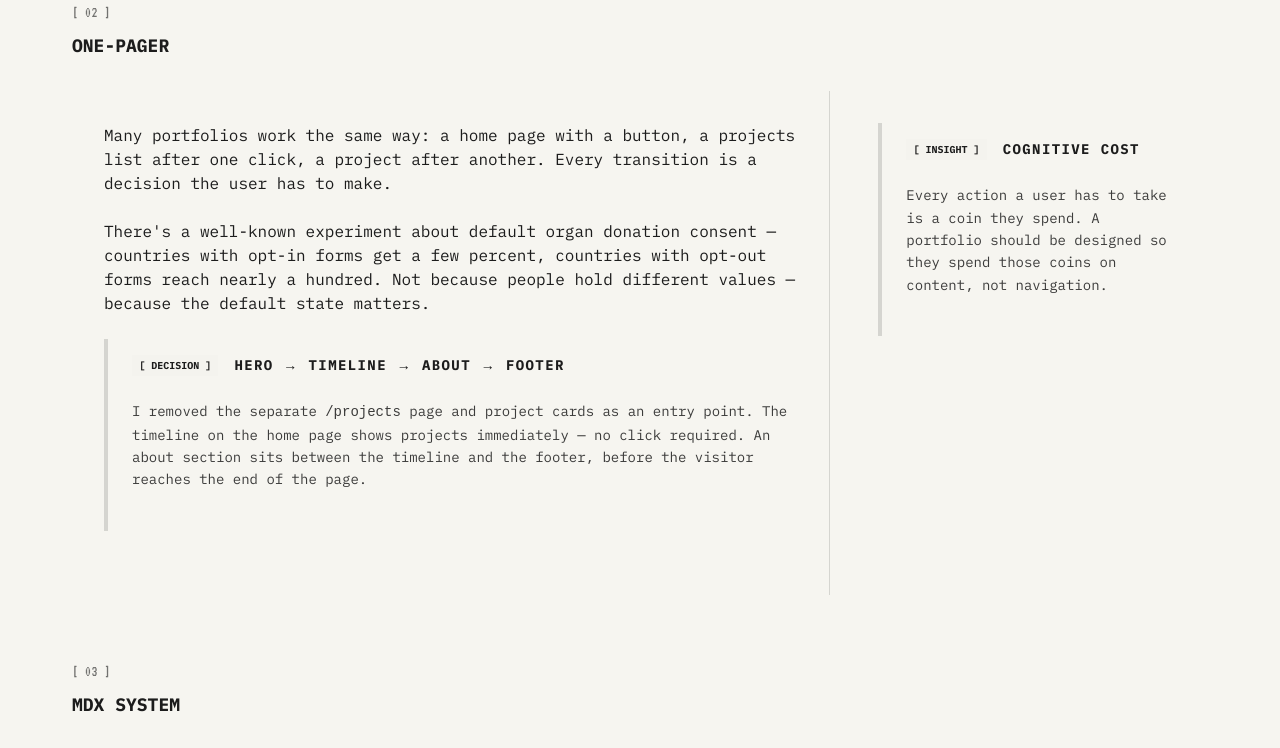
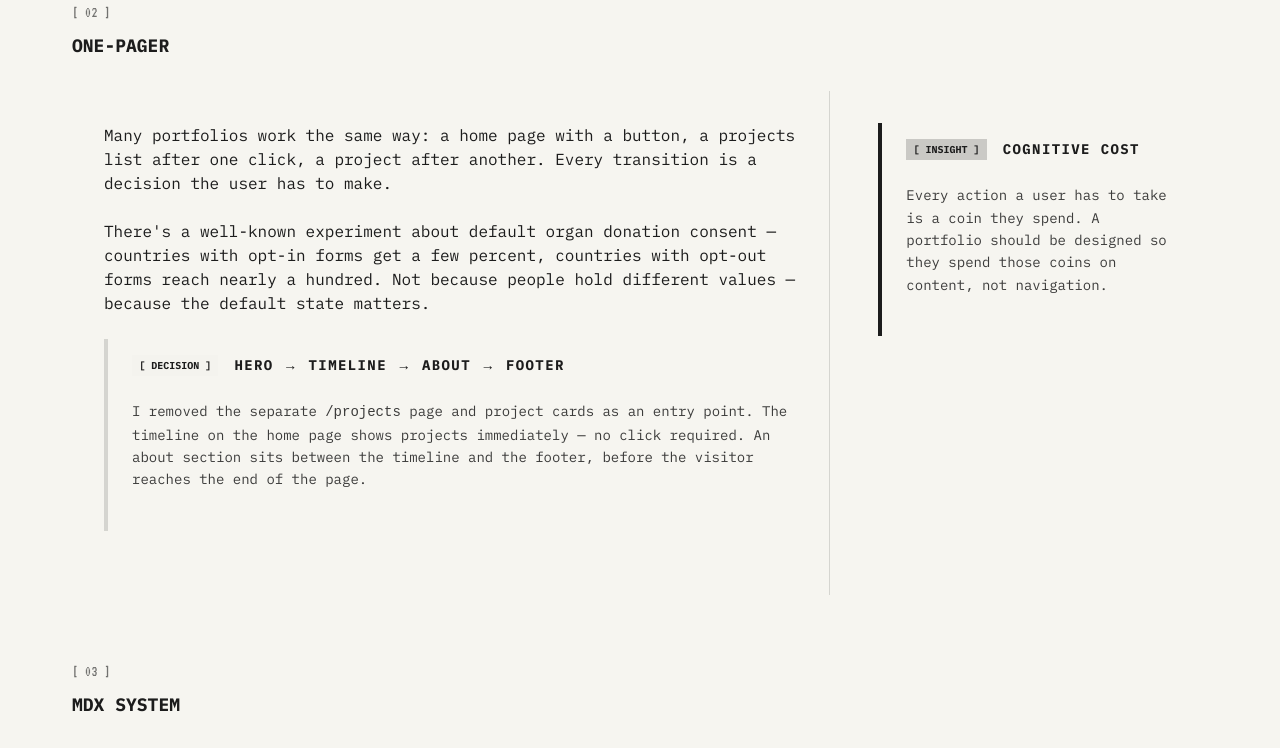
Before and after one commit to jakub-pelka/Portfolio, a Next.js app: page /en/projects/portfolio in a window 1280 px wide. Shown: the part 1460-2208 px from the top of the page. Built offline with nearby package versions, Linux system fonts and the light colour scheme.

Commit message:
fix(audit #10): allow case-insensitive type in ProcessCard

```diff
--- a/src/components/mdx/ProcessCard.tsx
+++ b/src/components/mdx/ProcessCard.tsx
@@ -3,13 +3,13 @@ import styles from './Editorial.module.css';
 
 interface ProcessCardProps {
   title: string;
-  type: 'INSIGHT' | 'DECISION' | 'PROBLEM';
+  type: 'INSIGHT' | 'DECISION' | 'PROBLEM' | 'insight' | 'decision' | 'problem';
   children: React.ReactNode;
 }
 
 export function ProcessCard({ title, type, children }: ProcessCardProps) {
   // Border is tied to primary highlight or plain border based on type.
-  const isInsight = type === 'INSIGHT';
+  const isInsight = type.toUpperCase() === 'INSIGHT';
   const borderColorValue = isInsight ? 'var(--project-highlight)' : 'var(--color-border)';
   const labelBgValue = isInsight ? 'var(--project-highlight)' : 'var(--color-bg-secondary)';
 
@@ -20,7 +20,7 @@ export function ProcessCard({ title, type, children }: ProcessCardProps) {
           className={styles.processCardType}
           style={{ backgroundColor: `color-mix(in srgb, ${labelBgValue} 20%, transparent)` }}
         >
-          [ {type} ]
+          [ {type.toUpperCase()} ]
         </span>
         <span className={styles.processCardTitle}>{title}</span>
       </div>
```
